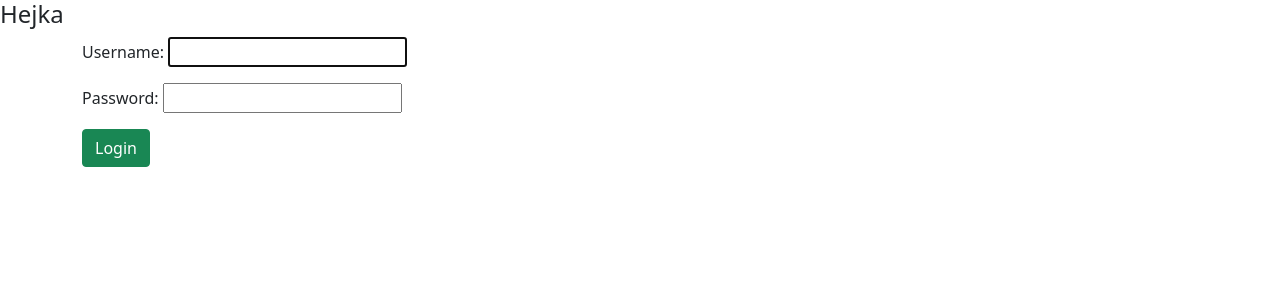
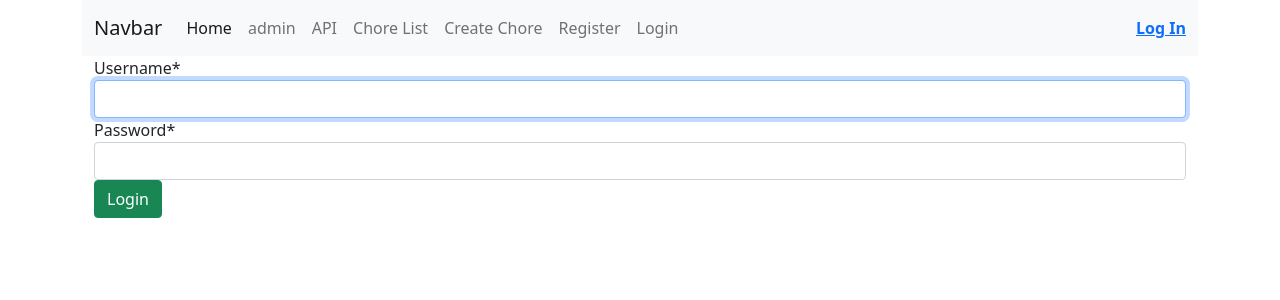
Before and after one commit to rave1/django-chore, a Django app: page /login/ in a window 1280 px wide. Shown: the top 300 px of the page. Run offline with Django 3.2, Linux system fonts and the light colour scheme; some libraries are stand-ins or nearby versions.

Commit message:
cleaned up login system, implemented a logout

```diff
--- a/chore_main/models.py
+++ b/chore_main/models.py
@@ -10,8 +10,8 @@ from django.contrib.auth.models import User
 
 class Chore(models.Model):
     title = models.CharField('Title', max_length=120)
-    # master = models.ForeignKey("Master", on_delete=CASCADE)
-    # slave = models.ForeignKey("Slave", on_delete=CASCADE)
+    master = models.ForeignKey("Person", on_delete=CASCADE, related_name="master")
+    slave = models.ForeignKey("Person", on_delete=CASCADE, related_name="slave")
     created_at = models.DateTimeField(auto_now_add=True)
     updated_at = models.DateTimeField(auto_now=True)
     is_done = models.BooleanField(default=False)
--- a/chore_main/views.py
+++ b/chore_main/views.py
@@ -20,7 +20,7 @@ def create_user(request):
             person = person_form.save(commit=False)
             person.user = user
             person.save()
-            return redirect('api/')
+            return redirect('/')
     else:
         user_form = UserCreationForm()
         person_form = PersonForm()
--- a/config/settings.py
+++ b/config/settings.py
@@ -137,4 +137,5 @@ STATIC_URL = '/static/'
 # https://docs.djangoproject.com/en/3.2/ref/settings/#default-auto-field
 
 DEFAULT_AUTO_FIELD = 'django.db.models.BigAutoField'
-LOGIN_REDIRECT_URL = "/api"
+LOGIN_REDIRECT_URL = "/"
+LOGOUT_REDIRECT_URL = "/"
--- a/config/urls.py
+++ b/config/urls.py
@@ -19,8 +19,8 @@ from django.urls import path, include
 from rest_framework import routers
 from chore_api import views
 from chore_main.views import ChoresView, HomeView, create_user, chore_create, chore_list, create_user
-from django.contrib.auth.views import LoginView
-
+from django.contrib.auth.views import LoginView, LogoutView
+from config import settings
 router = routers.DefaultRouter()
 router.register(r'users', views.UserViewSet)
 
@@ -33,5 +33,6 @@ urlpatterns = [
     path('register/', create_user, name='register'),
     path('login/', LoginView.as_view(), name='login'),
     path('chores/', chore_list),
-    path('create/', chore_create)
+    path('create/', chore_create),
+    path(r'logout/', LogoutView.as_view(), {'next_page': settings.LOGOUT_REDIRECT_URL}, name='logout'),
 ]
--- a/templates/base_generic.html
+++ b/templates/base_generic.html
@@ -12,11 +12,62 @@
     <title>Hello, world!</title>
   </head>
   <body>
-    <h4>Hejka</h4>
+  <div class="container">
+    <nav class="navbar navbar-expand-lg navbar-light bg-light">
+  <div class="container-fluid">
+    <a class="navbar-brand" href="#">Navbar</a>
+    <button class="navbar-toggler" type="button" data-bs-toggle="collapse" data-bs-target="#navbarNav" aria-controls="navbarNav" aria-expanded="false" aria-label="Toggle navigation">
+      <span class="navbar-toggler-icon"></span>
+    </button>
+    <div class="collapse navbar-collapse" id="navbarNav">
+      <ul class="navbar-nav">
+        <li class="nav-item">
+          <a class="nav-link active" aria-current="page" href="/">Home</a>
+        </li>
+        <li class="nav-item">
+          <a class="nav-link" href="/admin">admin</a>
+        </li>
+        <li class="nav-item">
+          <a class="nav-link" href="/api">API</a>
+        </li>
+        <li class="nav-item">
+          <a class="nav-link" href="/chores">Chore List</a>
+        </li>
+        <li class="nav-item">
+          <a class="nav-link" href="/create">Create Chore</a>
+        </li>
+        <li class="nav-item">
+          <a class="nav-link" href="/register">Register</a>
+        </li>
+        <li class="nav-item">
+          <a class="nav-link" href="/login">Login</a>
+        </li>
+
+      </ul>
+
+    </div>
+<div class="d-flex fw-bold">
+  {% if user.is_authenticated %}
+    Logged in as: {{user.username}}
+    <a class="link-primary" href="{% url 'logout' %}"> Log out</a>
+
+
+
+    {% else %}
+
+    <a class="link-primary" href="{% url 'login' %}">Log In</a>
+  {% endif %}
+</div>
+  </div>
+</nav>
+
+
     <div class="container">
         {% block content %}
         {% endblock %}
     </div>
+  </div>
+
     <!-- Optional JavaScript; choose one of the two! -->
 
     <!-- Option 1: Bootstrap Bundle with Popper -->
--- a/templates/registration/login.html
+++ b/templates/registration/login.html
@@ -1,9 +1,10 @@
 {% extends '../base_generic.html' %}
+{%load crispy_forms_tags%}
 {%block title %} Create an account {%endblock%}
 {%block content%}
 <form method="POST">
     {% csrf_token %}
-    {{form.as_p}}
+    {{form|crispy}}
     <button type="submit" class="btn btn-success">Login</button>
 </form>
 {% endblock content %}
```
Also changed, not shown: templates/registration/logged_out.html (added, +11 -0 lines).
